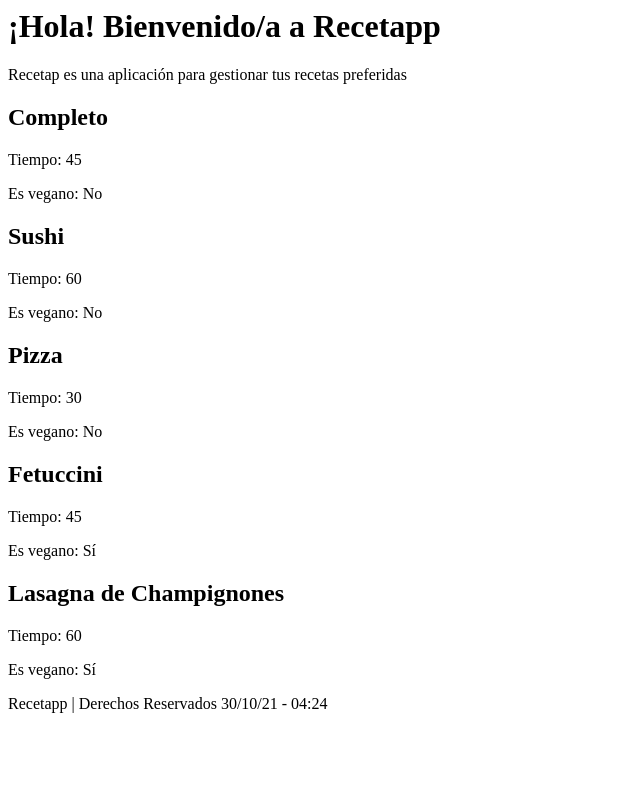
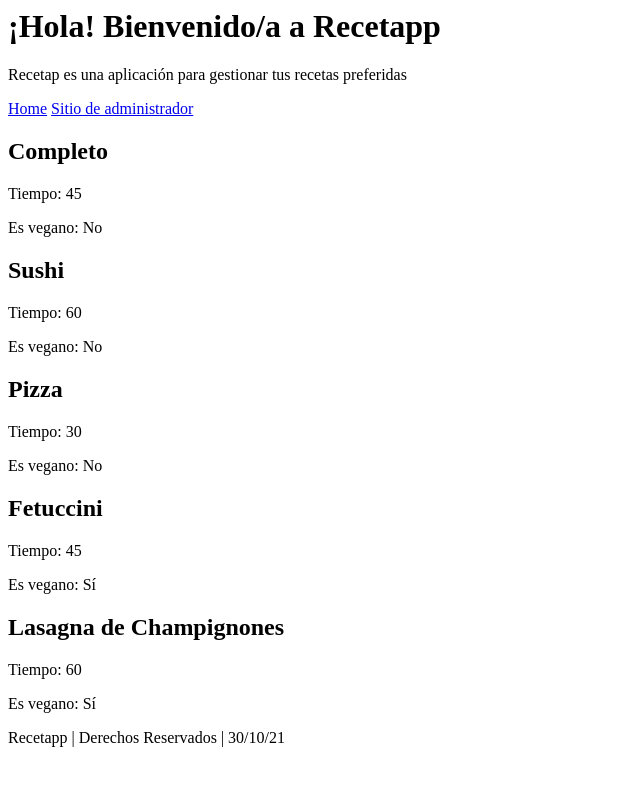
Before and after one commit to Ontos-2021/Recetapp, a Django app: page / in a window 1280 px wide. Shown: the top 786 px of the page, without its empty margins (0-640 px from the left). Run offline with Django 3.2, Linux system fonts and the light colour scheme; data comes from the database, SQL or seed files in the repository; both versions use the stored data as it was after the commit.

Commit message:
Agregué recetas y actualicé el layout

```diff
--- a/Recetapp/Apps/Recetas/templates/layout.html
+++ b/Recetapp/Apps/Recetas/templates/layout.html
@@ -13,6 +13,8 @@
     </header>
     <nav>
         <!-- Barra de navegación -->
+        <a href="{% url 'index' %}">Home</a>
+        <a href="http://127.0.0.1:8000/admin/">Sitio de administrador</a>
     </nav>
     <main>
 
@@ -23,7 +25,7 @@
         {% endblock %}
 
         <footer>
-            Recetapp | Derechos Reservados {% now "d/m/y - H:i" %}
+            Recetapp | Derechos Reservados | {% now "d/m/y" %}
         </footer>
 
     </main>
```
Also changed, not shown: Recetapp.db.
